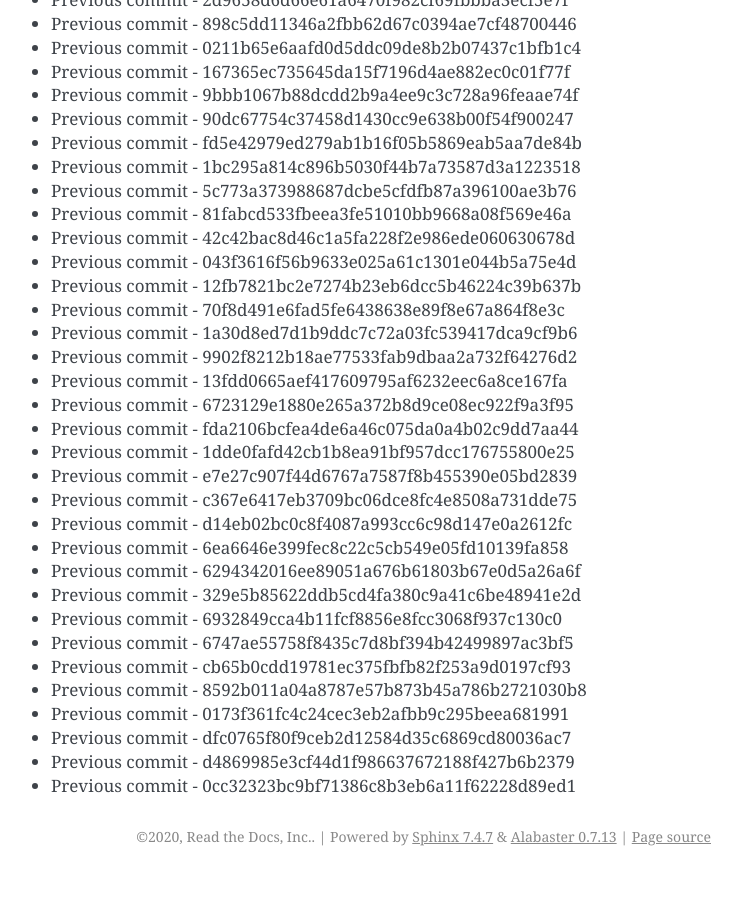
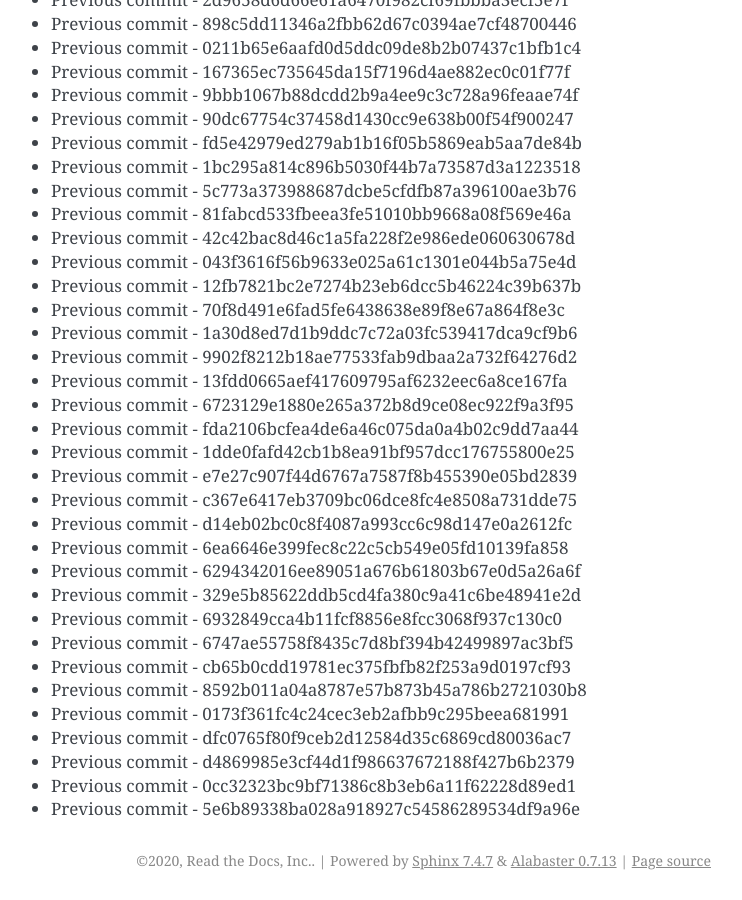
Before and after one commit to readthedocs/rtd-git-stresstest, a Sphinx documentation site: the page built from docs/updates.rst, in a window 1280 px wide and 900 px high, scrolled down 28688 px. Shown: the whole window, without its empty margins (399-1141 px from the left). Built offline with Sphinx 7.4.7, drawn with Linux system fonts in a browser that asks for light colours; before the commit the page ends 29564 px from its top, so only the background shows below that.

Commit message:
Generating commit from previous: 5e6b89338ba028a918927c54586289534df9a96e

```diff
--- a/docs/updates.rst
+++ b/docs/updates.rst
@@ -1237,3 +1237,4 @@ It can be tested for any performance characteristics.
 * Previous commit - dfc0765f80f9ceb2d12584d35c6869cd80036ac7
 * Previous commit - d4869985e3cf44d1f986637672188f427b6b2379
 * Previous commit - 0cc32323bc9bf71386c8b3eb6a11f62228d89ed1
+* Previous commit - 5e6b89338ba028a918927c54586289534df9a96e
```
